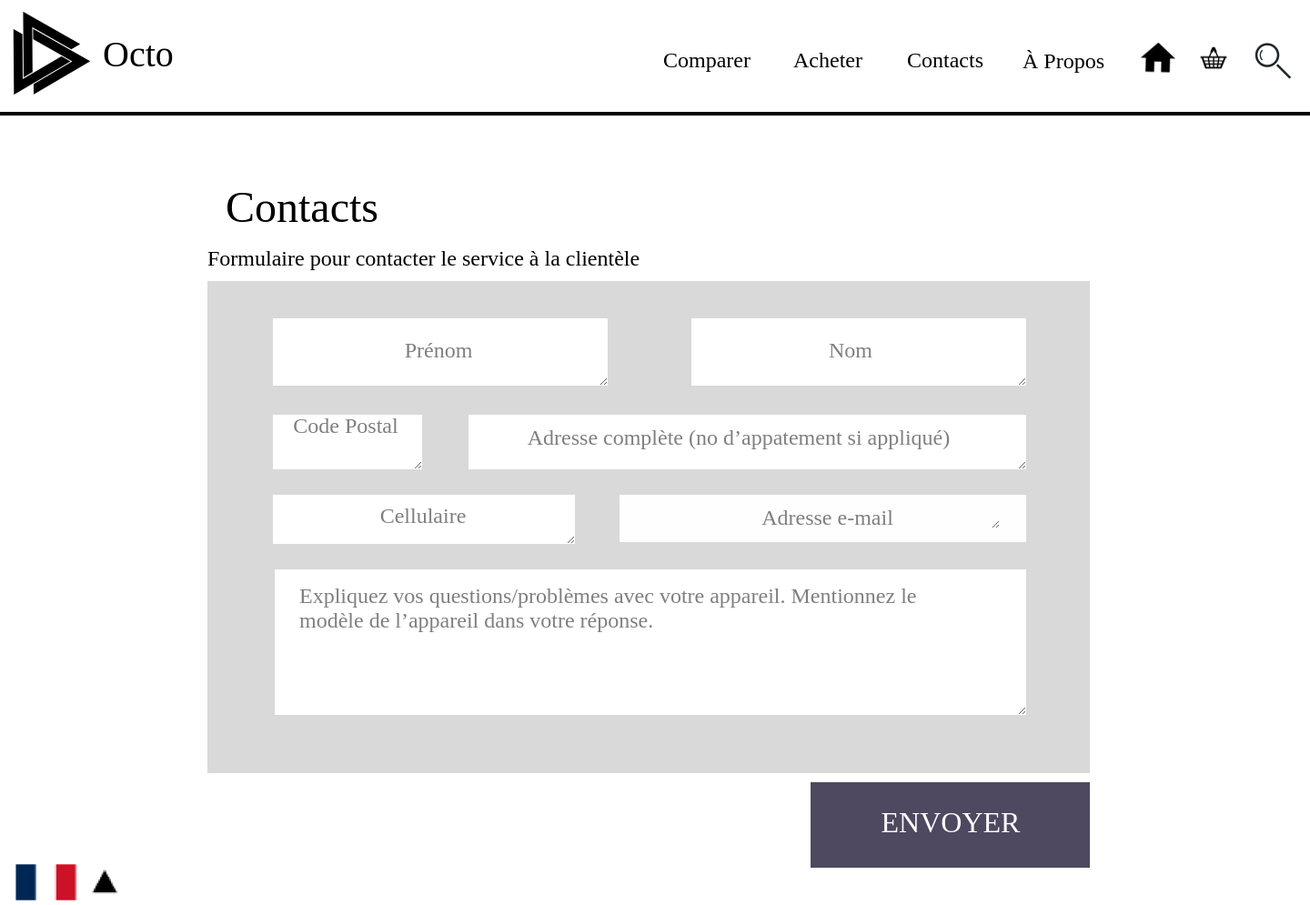
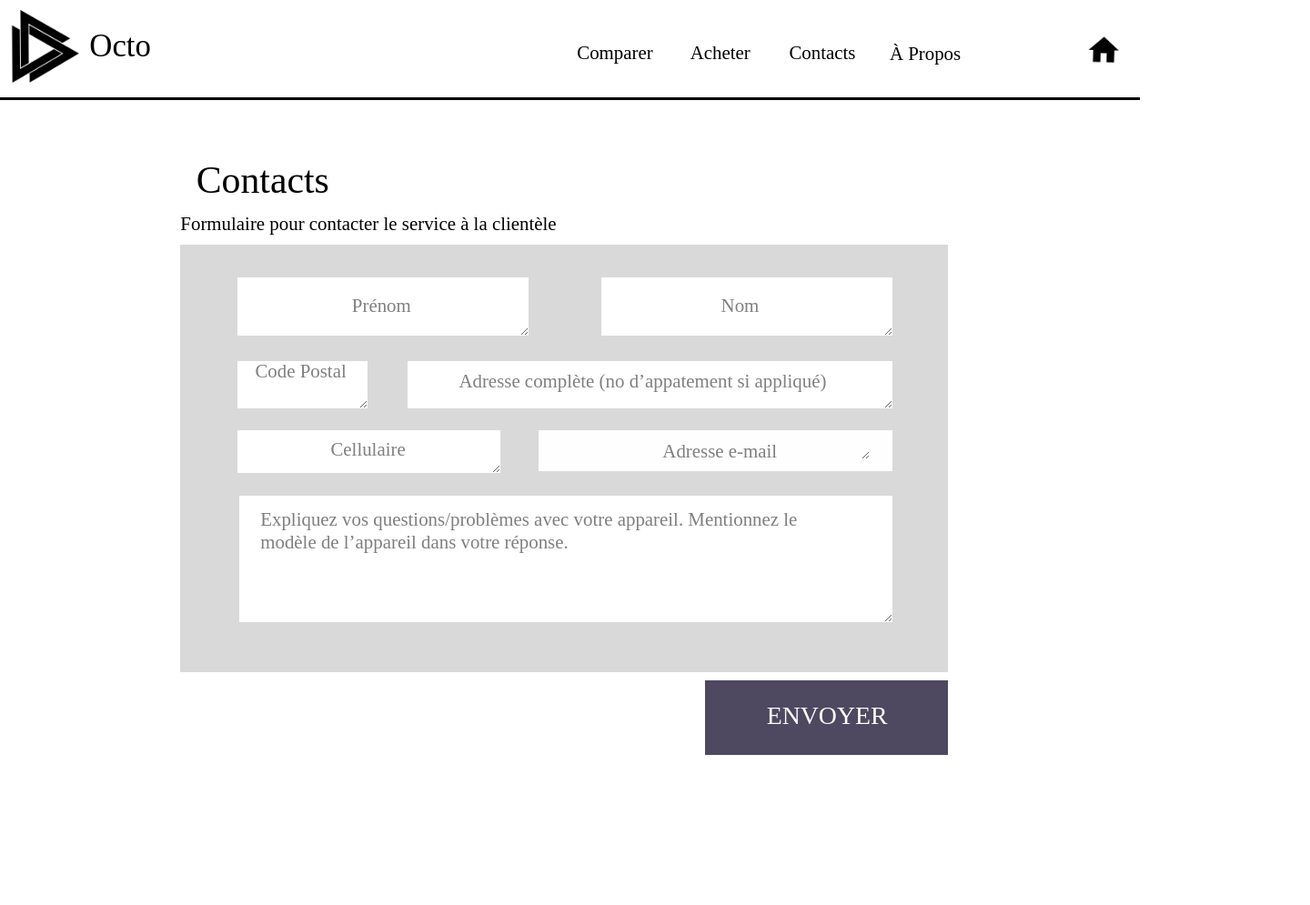
Before and after one commit to BDEB-WEB/tp3-grp3-rayan_akram_mohamed, a plain HTML site: page tp3/contacts/index.html in a window 1280 px wide. Shown: the whole page at 91% size, 1440 px wide, since content can reach past the window. After the commit the page ends 891 px from the top, so only its background shows below. Drawn offline with Linux system fonts and the light colour scheme; files that its build step writes are made by us from their sources; a web font is replaced by a local one.

Commit message:
supression de fichiers inutiles

```diff
--- a/tp3/contacts/index.css
+++ b/tp3/contacts/index.css
@@ -1,6 +1,7 @@
 body {
   margin: 0;
   line-height: normal;
+  zoom: 87%;
 }
 .logo-icon {
   position: absolute;
@@ -34,7 +35,7 @@ body {
 }
 .home-a {
   top: 43.9px;
-  left: 1253.42px;
+  left: 1375px;
   width: 39.01px;
   height: 36px;
   transform: rotate(0.81deg);
--- a/tp3/contacts/index.html
+++ b/tp3/contacts/index.html
@@ -1,5 +1,6 @@
 <!DOCTYPE html>
 <html>
+
 <head>
   <meta charset="utf-8" />
   <meta name="viewport" content="initial-scale=1, width=device-width" />
@@ -11,45 +12,37 @@
   <link rel="stylesheet" href="./global.css" />
   <link rel="stylesheet" href="./index.css" />
 </head>
+
 <body>
   <div class="contacts-div">
-      <img class="logo-icon" alt="" src="public/logo@2x.png" /><a
-        class="search"
-      ></a
-      ><a class="basket"></a><a class="home-a"></a>
+    <img class="logo-icon" alt="" src="public/logo@2x.png" /></a><a href="/tp3/index.html"
+      class="home-a"></a>
     <h1 class="name-of-logo">Octo</h1>
-      <a class="propos-a">À Propos</a><a class="contacts">Contacts</a
-      ><a class="acheter"><p class="acheter-p">Acheter</p></a
-      ><a class="comparer">Comparer</a>
+    <a href="" class="propos-a">À Propos</a><a href="" class="contacts">Contacts</a><a href=""class="acheter">
+      <p class="acheter-p">Acheter</p></a>
+      <a href="" class="comparer">Comparer</a>
     <nav class="barre-sparatrice-nav"></nav>
     <h1 class="contacts-h1">Contacts</h1>
     <section class="formulaire-section"></section>
     <h2 class="formulaire-pour-contacter-le-s">
       Formulaire pour contacter le service à la clientèle
     </h2>
-      <textarea class="prnom-textarea"></textarea><a class="prnom-a">Prénom</a
-      ><textarea class="nom-textarea"></textarea
-      ><a class="nom-a"><p class="acheter-p">Nom</p></a
-      ><textarea class="codeposta-textarea"></textarea
-      ><a class="code-postal"><p class="acheter-p">Code Postal</p></a
-      ><textarea class="adresse-textarea"></textarea
-      ><a class="adresse-complte-no-dappatem"
-        >Adresse complète (no d’appatement si appliqué)</a
-      ><textarea class="telephone-textarea"></textarea
-      ><a class="cellulaire">Cellulaire </a
-      ><input class="email-input" type="text" /><textarea
-        class="adresse-e-mail-textarea"
-      >
-Adresse e-mail</textarea
-      ><textarea class="boite-formulare-textarea"></textarea
-      ><a class="expliquez-vos-questionsprobl"
-        >Expliquez vos questions/problèmes avec votre appareil. Mentionnez le
-        modèle de l’appareil dans votre réponse.</a
-      ><button class="envoyer-button" disabled></button
-      ><a class="envoyer-a">ENVOYER</a
-      ><img class="fr-icon" alt="" src="public/fr@2x.png" />
+    <textarea class="prnom-textarea"></textarea><a class="prnom-a">Prénom</a>
+    <textarea class="nom-textarea"></textarea><a class="nom-a">
+      <p class="acheter-p">Nom</p>
+    </a><textarea class="codeposta-textarea"></textarea><a class="code-postal">
+      <p class="acheter-p">Code Postal</p>
+    </a><textarea class="adresse-textarea"></textarea><a class="adresse-complte-no-dappatem">Adresse complète (no
+      d’appatement si appliqué)</a><textarea class="telephone-textarea"></textarea><a class="cellulaire">Cellulaire
+    </a><input class="email-input" type="text" /><textarea class="adresse-e-mail-textarea" disabled>
+Adresse e-mail</textarea>
+    <textarea class="boite-formulare-textarea"></textarea><a class="expliquez-vos-questionsprobl">Expliquez vos
+      questions/problèmes avec votre appareil. Mentionnez le
+      modèle de l’appareil dans votre réponse.</a><button class="envoyer-button" disabled></button><a href="/tp3/index.html"
+      class="envoyer-a">ENVOYER</a>
   </div>
 
   <script></script>
 </body>
+
 </html>
--- a/tp3/index.css
+++ b/tp3/index.css
@@ -1,7 +1,7 @@
 body {
   margin: 0;
   line-height: normal;
-  zoom: 88%;
+  zoom: 87%;
 }
 .logo-icon,
 .search-icon {
```
Also changed, not shown: tp3/contacts/package.json (deleted, +0 -14 lines), tp3/package.json (deleted, +0 -14 lines), tp3/contacts/public/fr@2x.png (deleted). Lines whose indentation alone changed are shown as unchanged.
